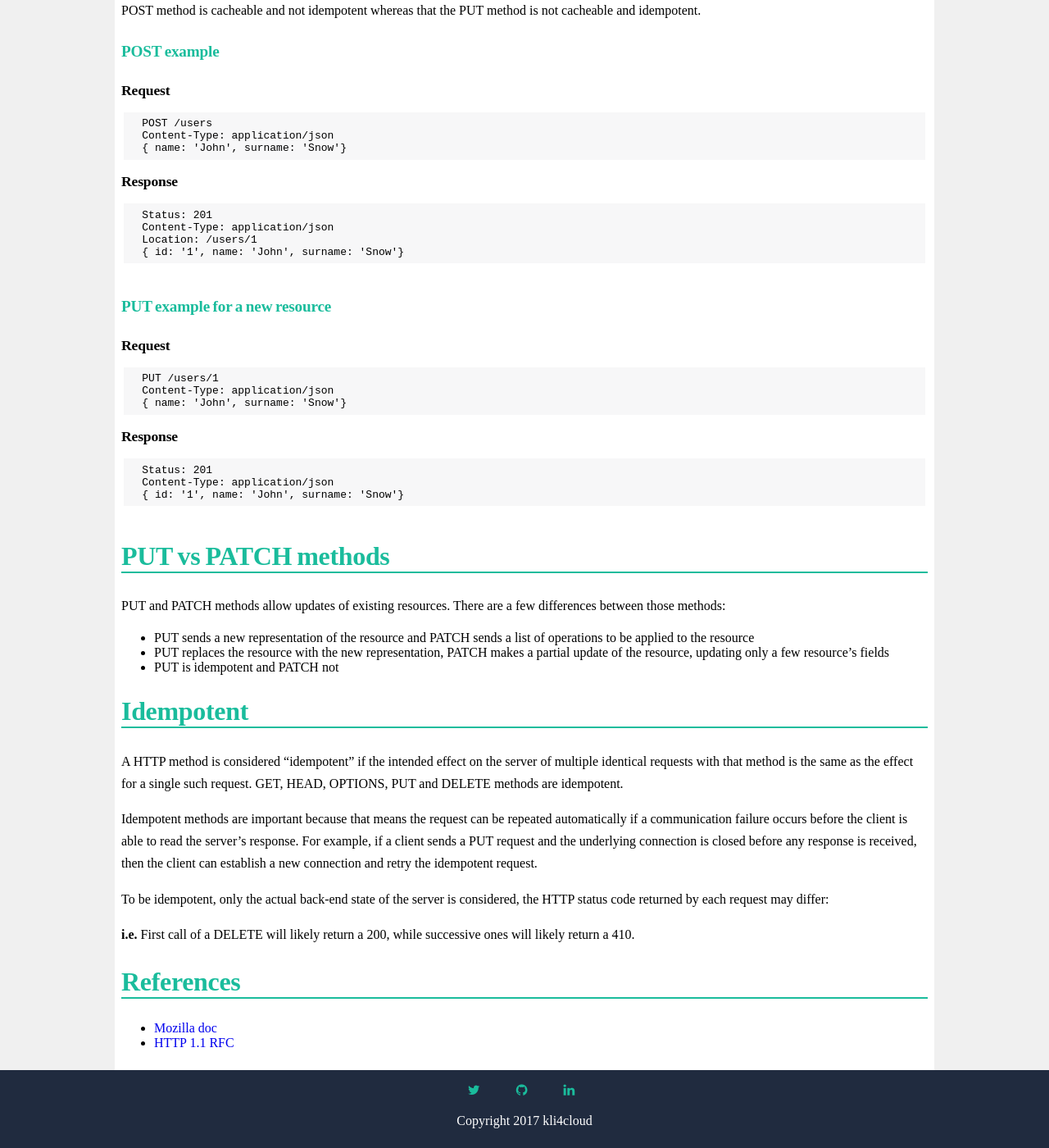
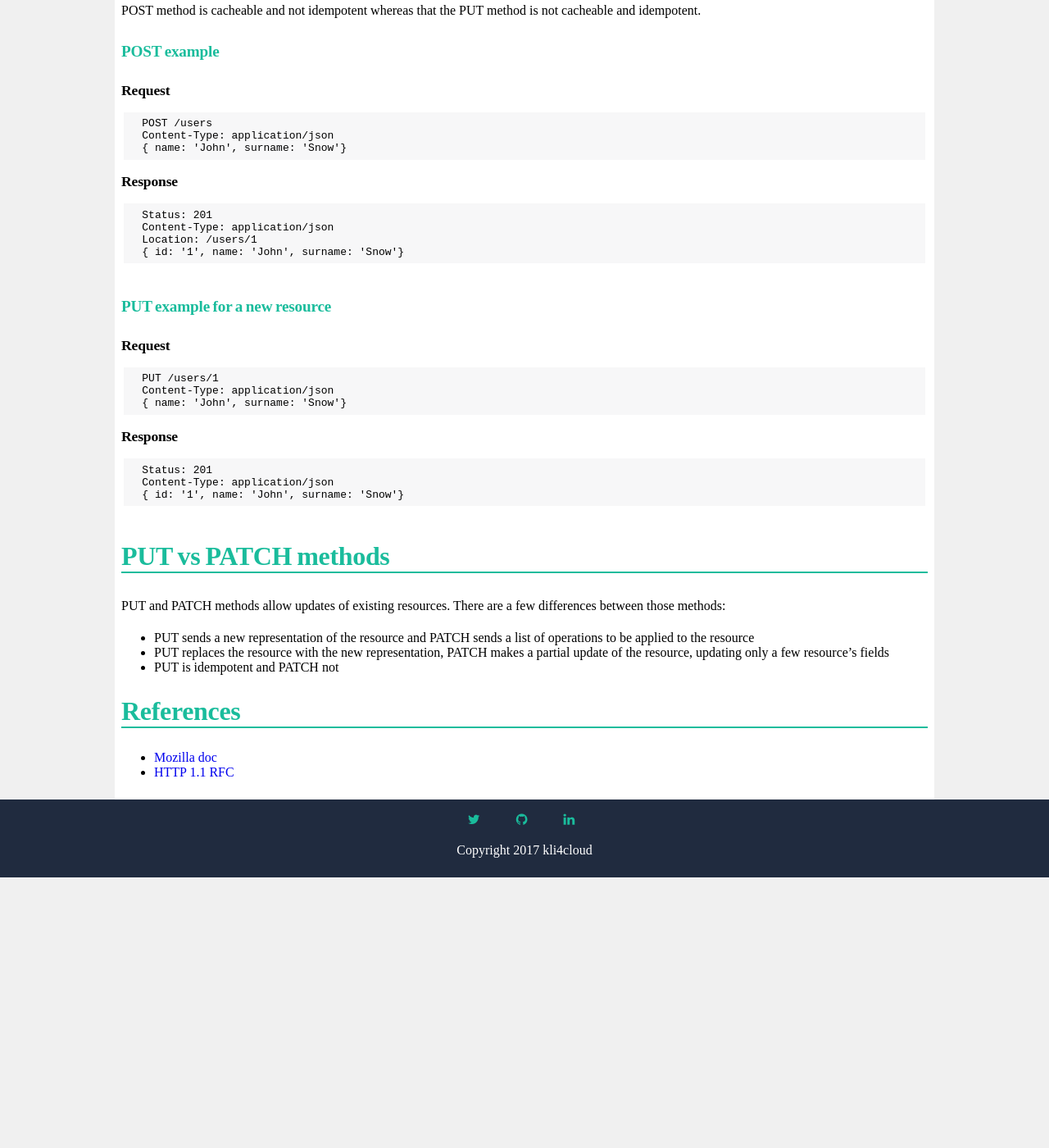
Before and after one commit to kli4cloud/kli4cloud.github.io, a Jekyll site: the page built from _posts/2017-12-24-Design-REST-API-part1.markdown, in a window 1280 px wide and 1400 px high, scrolled down 6994 px. Shown: the whole window at 82% size. Built offline with Jekyll 4.4.1, drawn with Linux system fonts in a browser that asks for light colours; nearby versions of some CDN libraries; after the commit the page ends 8064 px from its top, so only the background shows below that.

Commit message:
Fixed post

```diff
--- a/_posts/2017-12-24-Design-REST-API-part1.markdown
+++ b/_posts/2017-12-24-Design-REST-API-part1.markdown
@@ -302,16 +302,6 @@ PUT and PATCH methods allow updates of existing resources. There are a few diffe
 * PUT replaces the resource with the new representation, PATCH makes a partial update of the resource, updating only a few resource's fields
 * PUT is idempotent and PATCH not
 
-## Idempotent
-
-A HTTP method is considered "idempotent" if the intended effect on the server of multiple identical requests with that method is the same as the effect for a single such request. GET, HEAD, OPTIONS, PUT and DELETE methods are idempotent.
-
-Idempotent methods are important because that means the request can be repeated automatically if a communication failure occurs before the client is able to read the server's response.  For example, if a client sends a PUT request and the underlying connection is closed before any response is received, then the client can establish a new connection and retry the idempotent request.
-
-To be idempotent, only the actual back-end state of the server is considered, the HTTP status code returned by each request may differ:
-
-**i.e.** First call of a DELETE will likely return a 200, while successive ones will likely return a 410.
-
 ##  References
 
 * <a href="https://developer.mozilla.org/en-US/docs/Web/HTTP" target="_blank">Mozilla doc</a>
--- a/css/blog-list.css
+++ b/css/blog-list.css
@@ -8,6 +8,7 @@
 }
 
 .blog-posts {
+  display: flex;
 }
 
 .list-post-box{
@@ -37,7 +38,7 @@
     width: 230px;
     height: 230px;
     margin-top: 5px;
-    margin-left: 37px;
+    margin-left: 50px;
 }
 
 .list-post-title {
```
Also changed, not shown: images/project-site.png.
